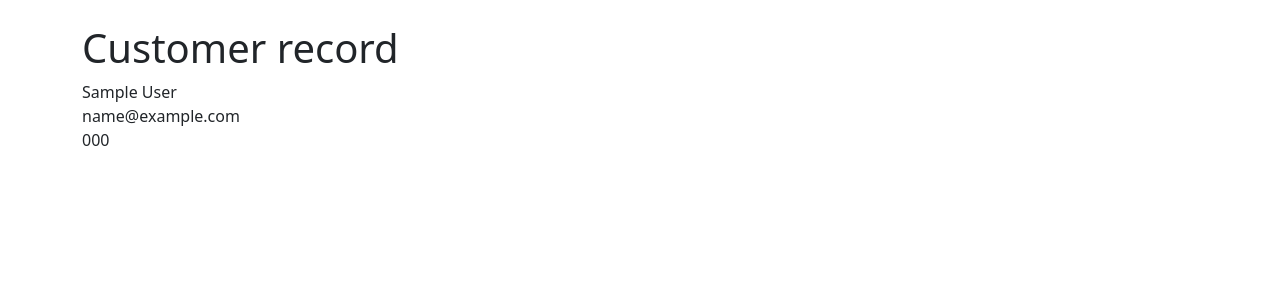
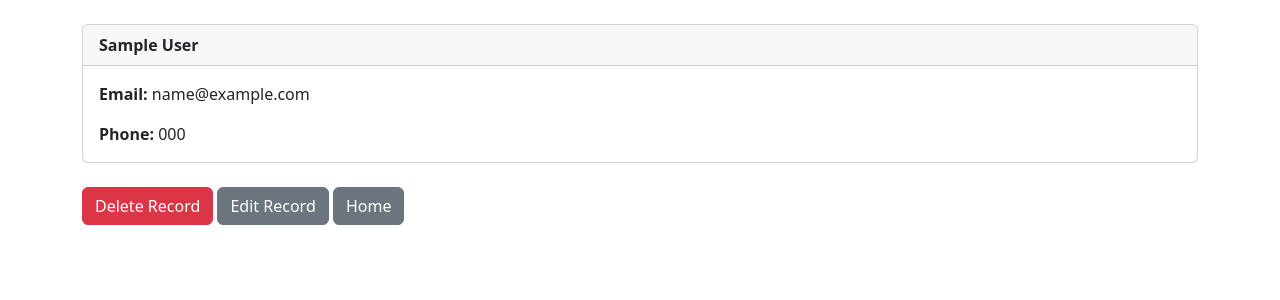
Before and after one commit to olliepye/django-crm, a Django app: template website/templates/record.html in a window 1280 px wide. Shown: the part 56-356 px from the top of the page. Run offline with Django 4.2, Linux system fonts and the light colour scheme; the template is opened without the code that fills it: most values are stand-ins (such as "Sample title", 1, 10 or a date in 2020).

Commit message:
Finished tutorial video

```diff
--- a/website/templates/navbar.html
+++ b/website/templates/navbar.html
@@ -14,6 +14,9 @@
         <!-- Logout Button -->
         {% if user.is_authenticated %}
 
+        <li class="nav-item">
+            <a class="nav-link" href="{% url 'add_record' %}">Add Record</a>
+        </li>
         <li class="nav-item">
             <a class="nav-link" href="{% url 'logout' %}">Logout</a>
         </li>
--- a/website/templates/record.html
+++ b/website/templates/record.html
@@ -1,12 +1,28 @@
 {% extends 'base.html' %}
 {% block content %}
 
-<h1>Customer record</h1>
-
+<div class="card">
+    <div class="card-header"><strong>
         {{ customer_record.first_name }}
         {{ customer_record.last_name }}
-        <br/>
-        {{ customer_record.email }} <br/>
-        {{ customer_record.phone }}
+        </strong>
+  </div>
+  <div class="card-body">
+      <p class="card-text">
+      <strong>Email: </strong>{{ customer_record.email }} </p>
+
+      <p class="card-text">
+      <strong>Phone: </strong>{{ customer_record.phone }}
+      </p>
+  </div>
+</div>
+
+<br/>
+
+<a href='{% url 'delete_record' customer_record.id %}' class="btn btn-danger">Delete Record</a>
+
+<a href='{% url 'edit_record' customer_record.id %}' class="btn btn-secondary">Edit Record</a>
+<a href='{% url 'home' %}' class="btn btn-secondary">Home</a>
+
 
 {% endblock %}
--- a/website/urls.py
+++ b/website/urls.py
@@ -7,5 +7,8 @@ urlpatterns = [
     path('logout/', views.logout_user, name='logout'),
     path('register/', views.register_user, name='register'),
     path('record/<int:pk>', views.customer_record, name='record'),
+    path('delete_record/<int:pk>', views.delete_record, name='delete_record'),
+    path('add_record', views.add_record, name='add_record'),
+    path('edit_record/<int:pk>', views.edit_record, name='edit_record'),
 
 ]
```
Also changed, not shown: website/forms.py (+17 -0 lines), website/templates/add_record.html (added, +22 -0 lines), website/templates/edit_record.html (added, +20 -0 lines), website/templates/home.html (+8 -1 lines), website/views.py (+38 -1 lines), db.sqlite3.
